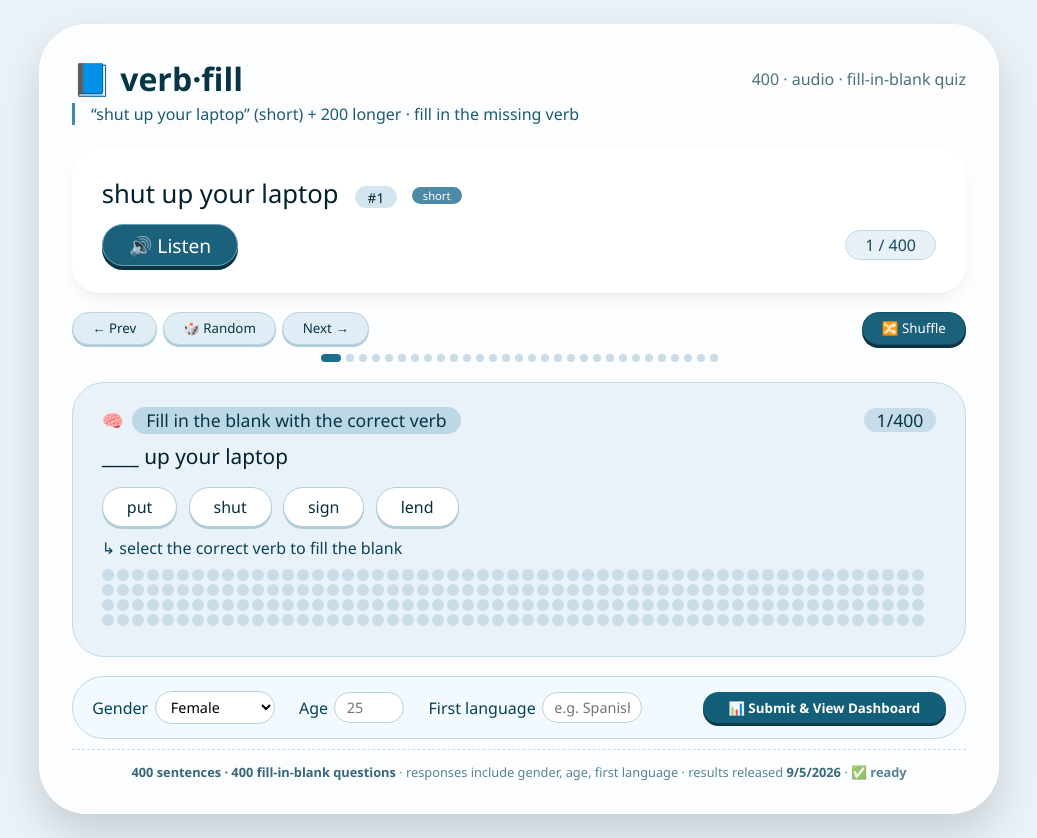
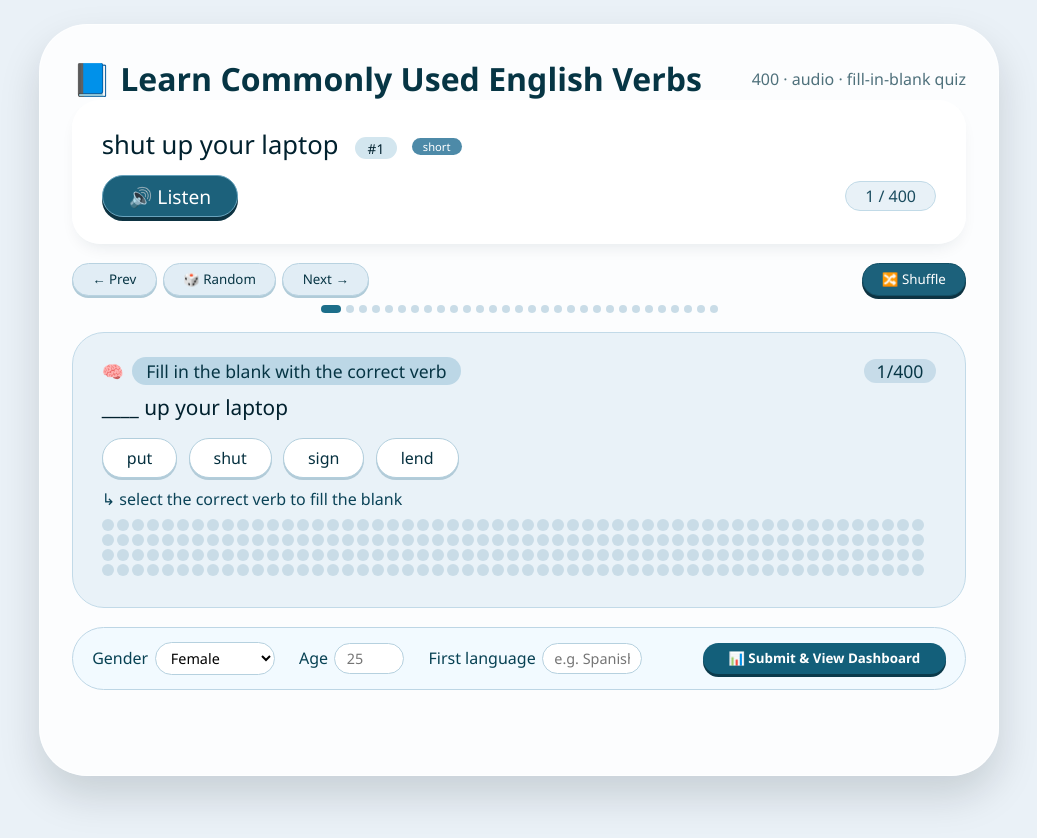
Before and after one commit to Szhang2025/verb, a plain HTML site: page index.html in a window 1280 px wide. Shown: the whole page, without its empty margins (121-1158 px from the left). After the commit the page ends 800 px from the top, so only its background shows below. Drawn offline with nearby package versions, Linux system fonts and the light colour scheme.

Commit message:
Modify heading text and remove footnote
Updated the main heading and removed the footnote section.

```diff
--- a/index.html
+++ b/index.html
@@ -575,10 +575,9 @@
     <!-- ===== MAIN APP ===== -->
     <div class="app" id="app">
         <h1>
-            <span>📘 verb·fill</span>
+            <span>📘 Learn Commonly Used English Verbs</span>
             <span style="font-size:1rem; font-weight:300; opacity:0.7;">400 · audio · fill‑in‑blank quiz</span>
         </h1>
-        <div class="sub">“shut up your laptop” (short) + 200 longer · fill in the missing verb</div>
 
         <div class="panel">
             <div class="sentence" id="sentenceDisplay">loading… <small>#1</small></div>
@@ -621,9 +620,6 @@
             <label>Age <input type="number" id="ageInput" min="3" max="120" placeholder="25" style="width:70px;"></label>
             <label>First language <input type="text" id="langInput" placeholder="e.g. Spanish" style="width:100px;"></label>
             <button class="send-btn" id="sendDataBtn">📊 Submit & View Dashboard</button>
-        </div>
-        <div class="footnote">
-            <strong>400 sentences · 400 fill-in-blank questions</strong> · responses include gender, age, first language · results released <strong>9/5/2026</strong> · <span id="sentStatus" class="status-msg">✅ ready</span>
         </div>
     </div>
 
```
